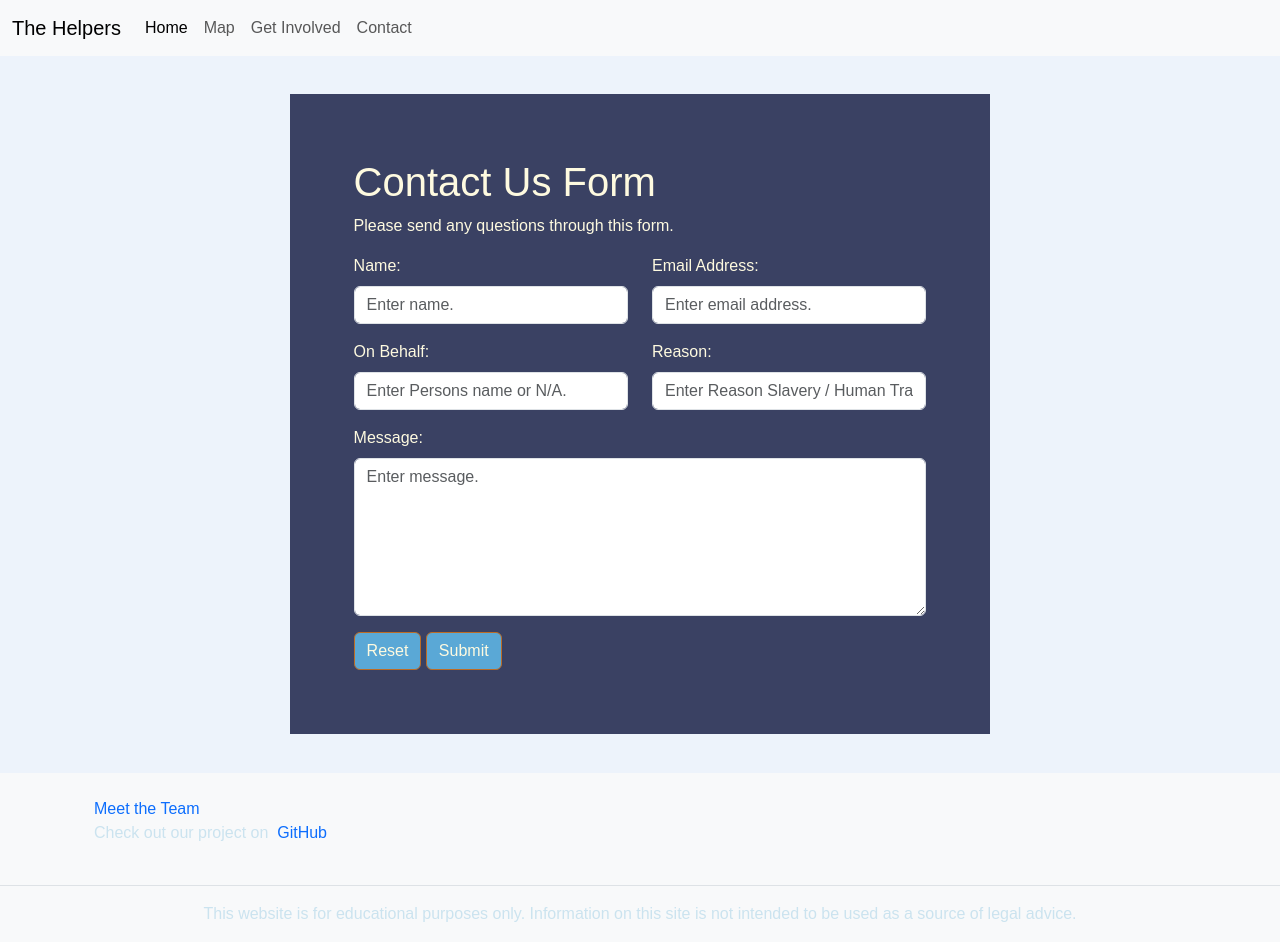
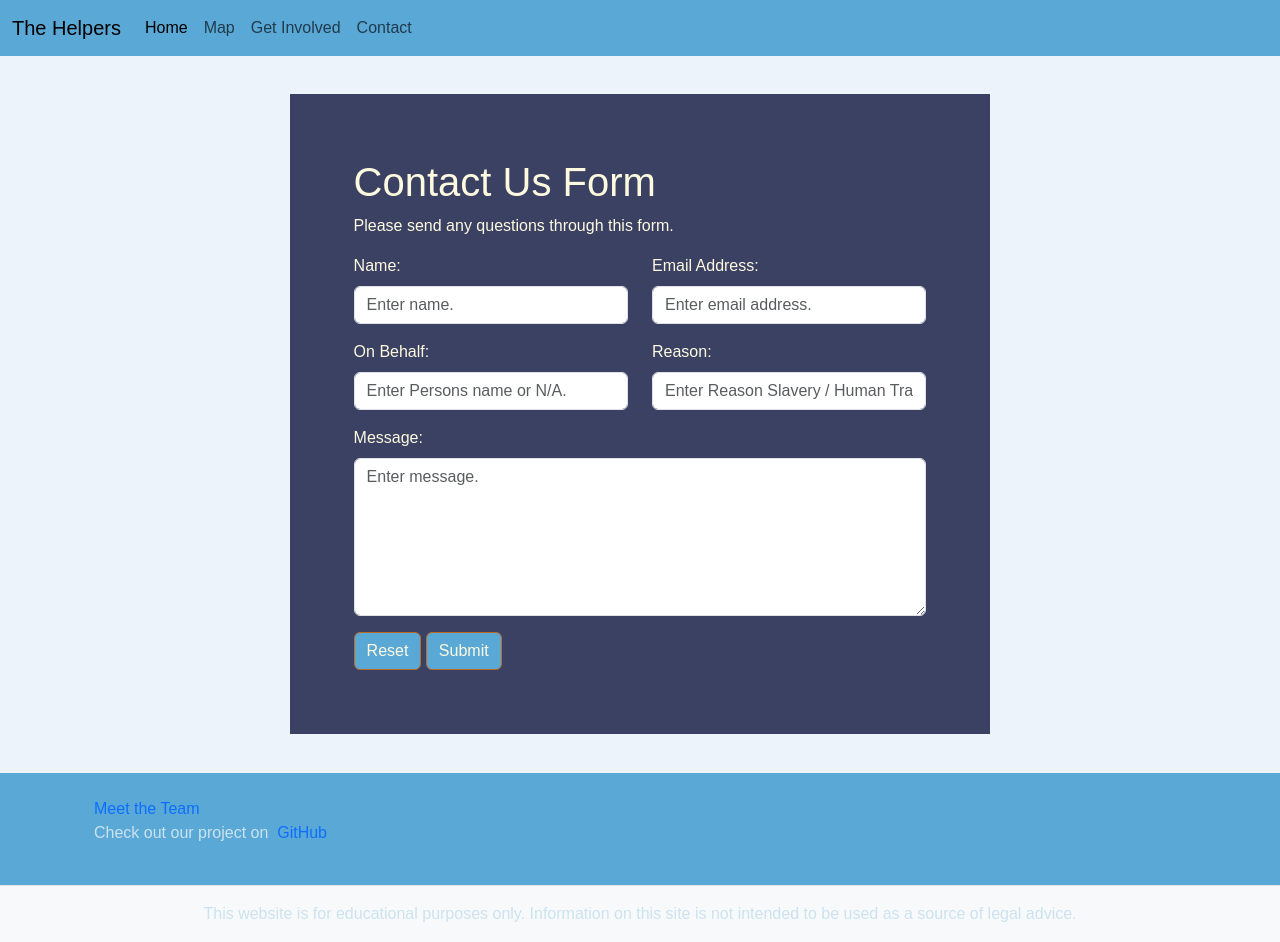
Before and after one commit to md-ash-dot/code-to-protect, a website: page contact.html in a window 1280 px wide. Drawn offline with nearby package versions, Linux system fonts and the light colour scheme; some icons are missing; a web font is replaced by a local one.

Commit message:
Adds styling to navbar and footer (#88)
* Create contact page

* Add email address to recieve user information who is contacting

* Adds google mail integration to recieve user contact form details

* add Popper.js core types and utility functions

* update background color and enhance button styles in CSS

* refactor CSS variables for background and button colors

* Add styling in css

* Add styling in css

* Delete node_modules directory

* Add styling to contact page

* Adds styling to navbar and footer

```diff
--- a/contact.html
+++ b/contact.html
@@ -102,7 +102,7 @@
     </main>
 
     <!-- Footer -->
-    <footer class="bg-light text-center text-lg-start mt-auto">
+    <footer class="footer bg-light text-center text-lg-start mt-auto">
         <div class="container p-4">
           <div class="row">
             <div class="col-lg-12">
--- a/src/css/style.css
+++ b/src/css/style.css
@@ -53,14 +53,15 @@ button:hover {
   border-color: #FEFAE0;
 }
 
-.navbar,
-footer {
-  background-color: var(
-    --button-color
-  ); /* Apply button color as background color */
-  color: var(--secondary-color); /* Set the text color to secondary color */
+.navbar{
+  background-color: var(--button-color)!important; /* Apply button color as background color */
+  color: var(--secondary-color)!important; /* Set the text color to secondary color */
 }
 
+.footer {
+  background-color: var(--button-color)!important; /* Apply button color as background color */
+  color: var(--secondary-color)!important; /* Set the text color to secondary color */
+}
 .gi-image {
   display: block;
   max-height: 400px;
@@ -99,9 +100,11 @@ footer {
 
 #contactPage {
   padding: 3vw;
+  padding: 3vw;
 }
 
 #contactForm {
+  background-color: var(--primary-color);
   background-color: var(--primary-color);
   color: #fefae0;
   padding: 5vw;
@@ -110,7 +113,9 @@ footer {
 #contactPage h1 {
   font-family: var(--primary-font);
   color : #fefae0;
+  color : #fefae0;
 }
+
 
 
 
```
Also changed, not shown: get_involved.html (+1 -1 lines), index.html (+1 -1 lines), map.html (+1 -1 lines), team.html (+1 -1 lines).
